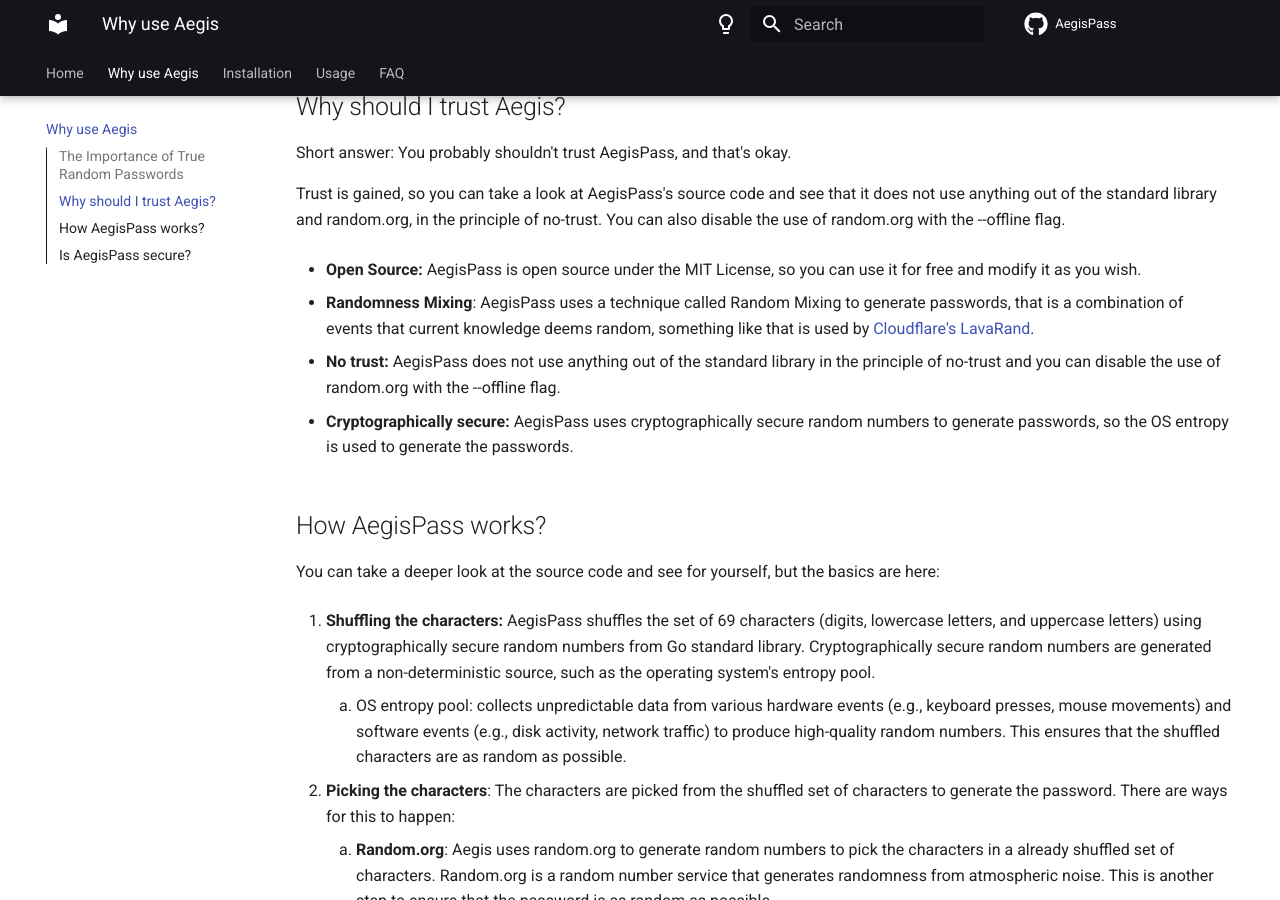
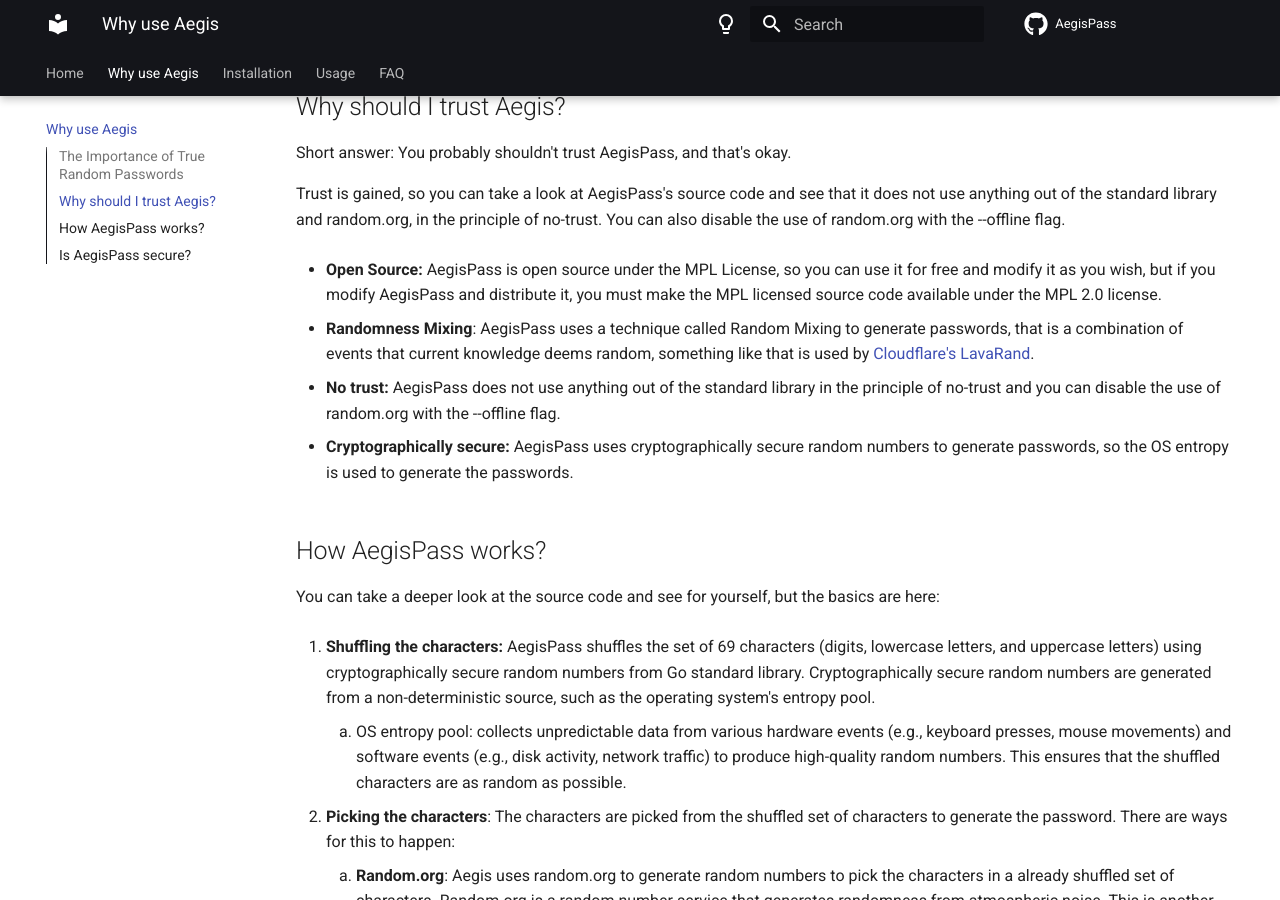
Before and after one commit to lucasloureiror/AegisPass, an MkDocs documentation site: the page built from docs/why.md, in a window 1280 px wide and 900 px high, scrolled down 964 px. Built offline with MkDocs 1.6.1 and Material for MkDocs 9.7.7, drawn with Linux system fonts in a browser that asks for light colours; comment, search, counter and statistics services are not loaded.

Commit message:
docs: fixed MIT license reference

```diff
--- a/docs/why.md
+++ b/docs/why.md
@@ -23,7 +23,7 @@ Short answer: You probably shouldn't trust AegisPass, and that's okay.
 
 Trust is gained, so you can take a look at AegisPass's source code and see that it does not use anything out of the standard library and random.org, in the principle of no-trust. You can also disable the use of random.org with the --offline flag.
 
-- **Open Source:** AegisPass is open source under the MIT License, so you can use it for free and modify it as you wish.
+- **Open Source:** AegisPass is open source under the MPL License, so you can use it for free and modify it as you wish, but if you modify AegisPass and distribute it, you must make the MPL licensed source code available under the MPL 2.0 license.
 
 - **Randomness Mixing**: AegisPass uses a technique called Random Mixing to generate passwords, that is a combination of events that current knowledge deems random, something like that is used by [Cloudflare's LavaRand](https://blog.cloudflare.com/randomness-101-lavarand-in-production).
 
```
